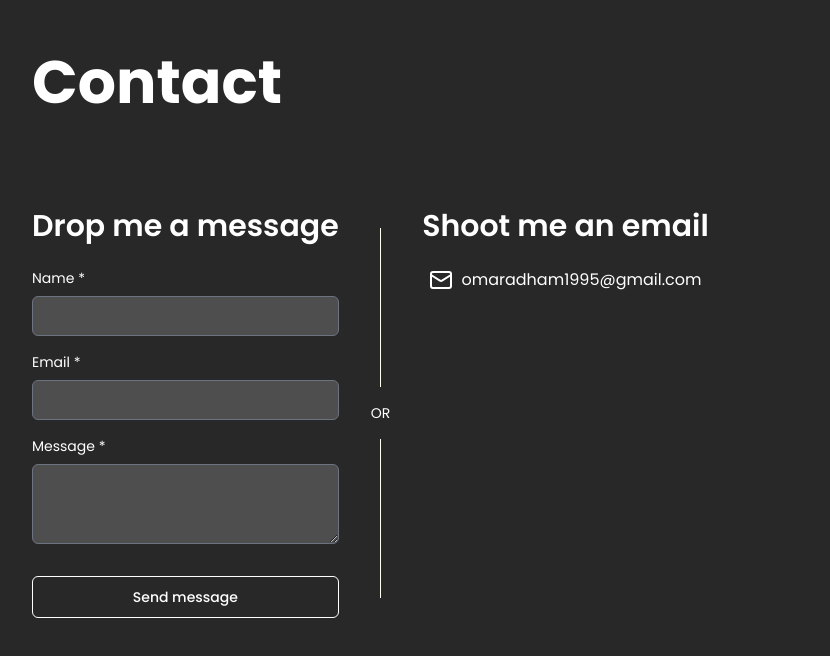
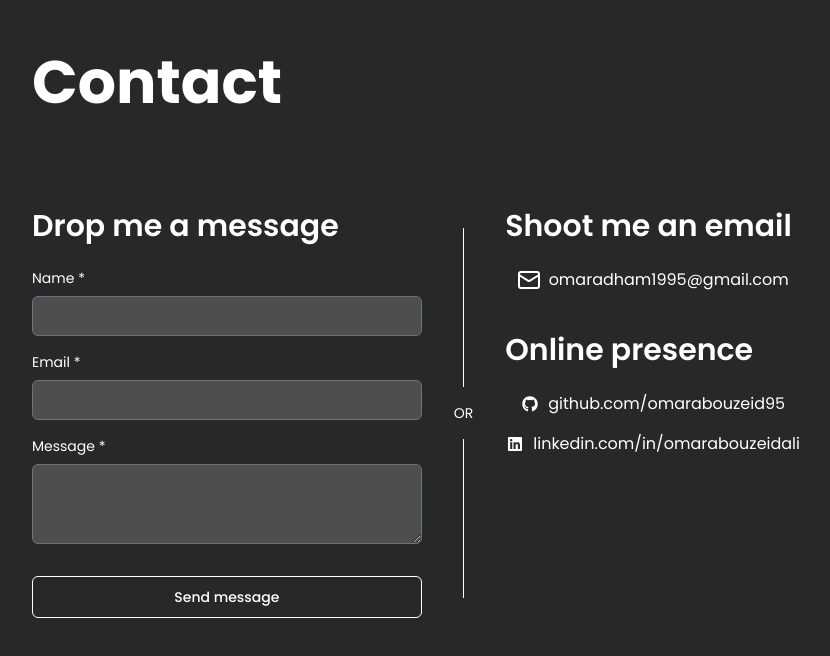
Before and after one commit to OmarAbouzeid95/my_portfolio, a Next.js app: page / in a window 1280 px wide. Shown: the part 4885-5541 px from the top of the page, without its empty margins (224-1054 px from the left). Built offline with nearby package versions, Linux system fonts and the light colour scheme; no server answers.

Commit message:
update: updated contact form and added resume link

```diff
--- a/package.json
+++ b/package.json
@@ -9,6 +9,10 @@
     "lint": "next lint"
   },
   "dependencies": {
+    "@fortawesome/fontawesome-svg-core": "^6.6.0",
+    "@fortawesome/free-brands-svg-icons": "^6.6.0",
+    "@fortawesome/free-solid-svg-icons": "^6.6.0",
+    "@fortawesome/react-fontawesome": "^0.2.2",
     "@radix-ui/react-slot": "^1.1.0",
     "class-variance-authority": "^0.7.0",
     "clsx": "^2.1.1",
--- a/src/components/Contact.tsx
+++ b/src/components/Contact.tsx
@@ -1,7 +1,10 @@
 import Section from "./Section";
 import ContactForm from "./ContactForm";
 import Link from "next/link";
-import { Mail } from "lucide-react";
+import { Mail, Github, Linkedin } from "lucide-react";
+import { FontAwesomeIcon } from "@fortawesome/react-fontawesome";
+import { faEnvelope } from "@fortawesome/free-solid-svg-icons/faEnvelope";
+import { faGithub, faLinkedin } from "@fortawesome/free-brands-svg-icons";
 
 const Contact = () => {
   return (
@@ -21,9 +24,28 @@ const Contact = () => {
           </h2>
           <Link
             href="mailto:omaradham1995@gmail.com"
-            className="flex justify-center items-center gap-2">
+            target="_blank"
+            className="flex justify-center items-center gap-2 mb-10">
+            {/* <FontAwesomeIcon icon={faEnvelope} size="1x" className="w-5" /> */}
             <Mail />
             omaradham1995@gmail.com
+          </Link>
+          <h2 className="font-semibold text-3xl text-center mb-6 md:text-left">
+            Online presence
+          </h2>
+          <Link
+            href="https://github.com/omarabouzeid95"
+            target="_blank"
+            className="flex justify-center items-center gap-2 mb-4">
+            <FontAwesomeIcon icon={faGithub} className="w-5" />
+            github.com/omarabouzeid95
+          </Link>
+          <Link
+            href="https://linkedin.com/in/omarabouzeidali"
+            target="_blank"
+            className="flex justify-center items-center gap-2 mb-2">
+            <FontAwesomeIcon icon={faLinkedin} className="w-5" />
+            linkedin.com/in/omarabouzeidali
           </Link>
         </div>
       </div>
--- a/src/components/ContactForm.tsx
+++ b/src/components/ContactForm.tsx
@@ -55,7 +55,7 @@ const ContactForm = () => {
     setLoading(false);
   };
   return (
-    <div>
+    <div className="grow">
       <h2 className="font-semibold text-3xl text-center mb-6 md:text-left">
         Drop me a message
       </h2>
--- a/src/components/Resume.tsx
+++ b/src/components/Resume.tsx
@@ -28,7 +28,7 @@ const Resume = () => {
         ))}
       </ol>
       <Link
-        href="www.google.com"
+        href={process.env.RESUME_LINK as string}
         target="_blank"
         className="flex items-center justify-center gap-2 px-4 py-3 w-full border border-white rounded-md hover:border-lightWhite text-white hover:text-lightWhite transition-all duration-700">
         <span>Detailed resume</span>
```
Also changed, not shown: 1 other file (tests, documents, lock files or other folders).
